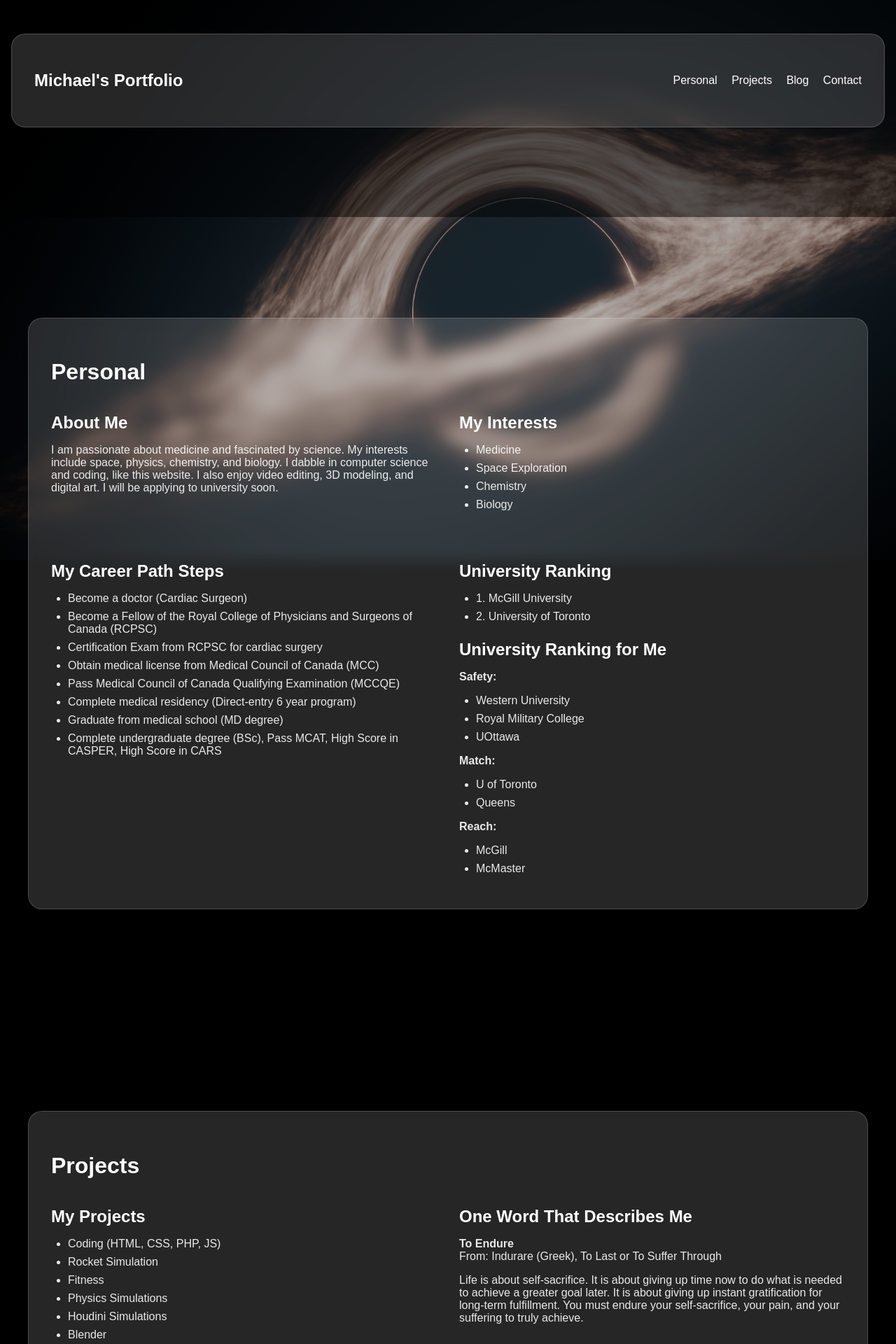
After one commit to totalylegit/mWeb, a PHP site: page /index2.html in a window 1280 px wide. The commit adds this page. Shown: the top 1920 px of the page at 70% size. Run offline with PHP 8.4, Linux system fonts and the light colour scheme.

Commit message:
2025.9.12.2 Added new Style to website (Fixed background scroll)

```diff
--- a/index.html
+++ b/index.html
@@ -13,7 +13,7 @@
   <!-- Navbar (sit on top) -->
   <div class="w3-top">
     <div class="w3-bar w3-wide w3-padding w3-card">
-      <a href="#home" class="w3-bar-item w3-button"><b>Michael's</b> Portfolio</a>
+      <a href="index2.html" class="w3-bar-item w3-button"><b>Michael's</b> Portfolio</a>
       <div class="w3-right w3-hide-small">
         <a href="#personal" class="w3-bar-item w3-button">Personal</a>
         <a href="#projects" class="w3-bar-item w3-button">Projects</a>
--- /dev/null
+++ b/index2.html
@@ -0,0 +1,397 @@
+<!DOCTYPE html>
+<html lang="en">
+<head>
+    <meta charset="UTF-8">
+    <meta name="viewport" content="width=device-width, initial-scale=1.0">
+    <title>Michael's Portfolio</title>
+    <link href="https://unpkg.com/aos@2.3.1/dist/aos.css" rel="stylesheet">
+    <script src="https://unpkg.com/aos@2.3.1/dist/aos.js"></script>
+    <script src="https://cdn.jsdelivr.net/npm/feather-icons/dist/feather.min.js"></script>
+    <style>
+        body {
+            margin: 0;
+            font-family: Arial, sans-serif;
+            background-color: #000000; /* Black body to prevent white flash */
+            color: #ffffff;
+            overflow-x: hidden;
+        }
+        .fixed-bg {
+            position: fixed;
+            top: 0;
+            left: 0;
+            width: 100%;
+            height: 100%;
+            background-size: cover;
+            background-position: center;
+            background-repeat: no-repeat;
+            background-color: #000000; /* Black fill for transparency or gaps */
+            z-index: -1;
+            transition: opacity 0.4s ease-in-out; /* Shortened for crisper fade */
+        }
+        #fixed-bg-current {
+            opacity: 1;
+        }
+        #fixed-bg-next {
+            opacity: 0;
+        }
+        .content {
+            min-height: 100vh;
+            position: relative;
+            z-index: 1;
+        }
+        .glass-card {
+            background: rgba(255, 255, 255, 0.15);
+            backdrop-filter: blur(10px);
+            -webkit-backdrop-filter: blur(10px);
+            border-radius: 20px;
+            border: 1px solid rgba(255, 255, 255, 0.18);
+            padding: 2rem;
+            margin-bottom: 5rem;
+        }
+        header {
+            padding: 3rem 1rem;
+            position: sticky;
+            top: 0;
+            z-index: 10;
+            background: rgba(0, 0, 0, 0.5);
+        }
+        nav {
+            max-width: 1200px;
+            margin: 0 auto;
+            display: flex;
+            justify-content: space-between;
+            align-items: center;
+            padding: 1rem;
+        }
+        nav h1 {
+            font-size: 1.5rem;
+            font-weight: bold;
+        }
+        nav a {
+            color: #ffffff;
+            text-decoration: none;
+            margin-left: 1rem;
+            font-size: 1rem;
+        }
+        nav a:hover {
+            color: #d1d5db;
+        }
+        main {
+            padding: 5rem 1rem;
+        }
+        .container {
+            max-width: 1200px;
+            margin: 0 auto;
+        }
+        section {
+            margin-bottom: 5rem;
+            padding: 4rem 0;
+            min-height: 100vh;
+        }
+        section h2 {
+            font-size: 2rem;
+            font-weight: bold;
+            margin-bottom: 1rem;
+        }
+        section h3 {
+            font-size: 1.5rem;
+            font-weight: bold;
+            margin-bottom: 1rem;
+        }
+        .grid {
+            display: grid;
+            gap: 2rem;
+        }
+        .grid-2 {
+            grid-template-columns: 1fr;
+        }
+        .grid-4 {
+            grid-template-columns: repeat(2, 1fr);
+            gap: 1rem;
+        }
+        @media (min-width: 768px) {
+            .grid-2 {
+                grid-template-columns: 1fr 1fr;
+            }
+            .grid-4 {
+                grid-template-columns: repeat(4, 1fr);
+            }
+        }
+        ul {
+            list-style: disc;
+            padding-left: 1.5rem;
+        }
+        ul li {
+            margin-bottom: 0.5rem;
+            opacity: 0.9;
+        }
+        p {
+            opacity: 0.9;
+            margin-bottom: 1rem;
+        }
+        form {
+            display: flex;
+            flex-direction: column;
+            gap: 1rem;
+        }
+        input, textarea {
+            padding: 0.75rem;
+            background: rgba(255, 255, 255, 0.2);
+            border: none;
+            border-radius: 0.5rem;
+            color: #ffffff;
+            font-size: 1rem;
+        }
+        input::placeholder, textarea::placeholder {
+            color: #d1d5db;
+        }
+        textarea {
+            height: 8rem;
+            resize: vertical;
+        }
+        button {
+            padding: 0.75rem 1.5rem;
+            background: rgba(255, 255, 255, 0.2);
+            border: none;
+            border-radius: 9999px;
+            color: #ffffff;
+            cursor: pointer;
+            font-size: 1rem;
+            transition: background 0.3s;
+        }
+        button:hover {
+            background: rgba(255, 255, 255, 0.3);
+        }
+        a.read-more, a.contact-link {
+            color: #93c5fd;
+            text-decoration: none;
+        }
+        a.read-more:hover, a.contact-link:hover {
+            color: #60a5fa;
+        }
+        footer {
+            padding: 3rem 1rem;
+            text-align: center;
+        }
+        footer p {
+            opacity: 0.7;
+        }
+    </style>
+</head>
+<body>
+    <div id="fixed-bg-current" class="fixed-bg" style="background-image: linear-gradient(rgba(0, 0, 0, 0.3), rgba(0, 0, 0, 0.3)), url('img/Black_Hole.png');"></div>
+    <div id="fixed-bg-next" class="fixed-bg" style="background-image: linear-gradient(rgba(0, 0, 0, 0.3), rgba(0, 0, 0, 0.3)), url('img/Black_Hole.png');"></div>
+
+    <div class="content">
+        <header>
+            <nav class="glass-card">
+                <h1>Michael's Portfolio</h1>
+                <div>
+                    <a href="#personal">Personal</a>
+                    <a href="#projects">Projects</a>
+                    <a href="#blog">Blog</a>
+                    <a href="#contact">Contact</a>
+                </div>
+            </nav>
+        </header>
+
+        <main class="container">
+            <section id="personal" data-aos="fade-up" data-bg-image="img/blackholePainting.png">
+                <div class="glass-card">
+                    <h2>Personal</h2>
+                    <div class="grid grid-2">
+                        <div>
+                            <h3>About Me</h3>
+                            <p>I am passionate about medicine and fascinated by science. My interests include space, physics, chemistry, and biology. I dabble in computer science and coding, like this website. I also enjoy video editing, 3D modeling, and digital art. I will be applying to university soon.</p>
+                        </div>
+                        <div>
+                            <h3>My Interests</h3>
+                            <ul>
+                                <li>Medicine</li>
+                                <li>Space Exploration</li>
+                                <li>Chemistry</li>
+                                <li>Biology</li>
+                            </ul>
+                        </div>
+                        <div>
+                            <h3>My Career Path Steps</h3>
+                            <ul>
+                                <li>Become a doctor (Cardiac Surgeon)</li>
+                                <li>Become a Fellow of the Royal College of Physicians and Surgeons of Canada (RCPSC)</li>
+                                <li>Certification Exam from RCPSC for cardiac surgery</li>
+                                <li>Obtain medical license from Medical Council of Canada (MCC)</li>
+                                <li>Pass Medical Council of Canada Qualifying Examination (MCCQE)</li>
+                                <li>Complete medical residency (Direct-entry 6 year program)</li>
+                                <li>Graduate from medical school (MD degree)</li>
+                                <li>Complete undergraduate degree (BSc), Pass MCAT, High Score in CASPER, High Score in CARS</li>
+                            </ul>
+                        </div>
+                        <div>
+                            <h3>University Ranking</h3>
+                            <ul>
+                                <li>1. McGill University</li>
+                                <li>2. University of Toronto</li>
+                            </ul>
+                            <h3>University Ranking for Me</h3>
+                            <p><strong>Safety:</strong></p>
+                            <ul>
+                                <li>Western University</li>
+                                <li>Royal Military College</li>
+                                <li>UOttawa</li>
+                            </ul>
+                            <p><strong>Match:</strong></p>
+                            <ul>
+                                <li>U of Toronto</li>
+                                <li>Queens</li>
+                            </ul>
+                            <p><strong>Reach:</strong></p>
+                            <ul>
+                                <li>McGill</li>
+                                <li>McMaster</li>
+                            </ul>
+                        </div>
+                    </div>
+                </div>
+            </section>
+
+            <section id="projects" data-aos="fade-up" data-bg-image="img/Earth_shot_blender.png">
+                <div class="glass-card">
+                    <h2>Projects</h2>
+                    <div class="grid grid-2">
+                        <div>
+                            <h3>My Projects</h3>
+                            <ul>
+                                <li>Coding (HTML, CSS, PHP, JS)</li>
+                                <li>Rocket Simulation</li>
+                                <li>Fitness</li>
+                                <li>Physics Simulations</li>
+                                <li>Houdini Simulations</li>
+                                <li>Blender</li>
+                                <li>Video Editing/Creation</li>
+                                <li>Chemistry</li>
+                                <li>Drawing</li>
+                                <li>(Future) 3D Printing</li>
+                            </ul>
+                        </div>
+                        <div>
+                            <h3>One Word That Describes Me</h3>
+                            <p><strong>To Endure</strong><br>From: Indurare (Greek), To Last or To Suffer Through</p>
+                            <p>Life is about self-sacrifice. It is about giving up time now to do what is needed to achieve a greater goal later. It is about giving up instant gratification for long-term fulfillment. You must endure your self-sacrifice, your pain, and your suffering to truly achieve.</p>
+                        </div>
+                    </div>
+                </div>
+            </section>
+
+            <section id="blog" data-aos="fade-up" data-bg-image="img/Untitled Planet Shot (blue).png">
+                <div class="glass-card">
+                    <h2>Blog</h2>
+                    <div>
+                        <p>Lorem ipsum dolor sit amet, consectetur adipiscing elit, sed do eiusmod tempor incididunt ut labore et dolore magna aliqua. Ut enim ad minim veniam, quis nostrud exercitation ullamco laboris nisi ut aliquip ex ea commodo consequat.</p>
+                        <p>Excepteur sint occaecat cupidatat non proident, sunt in culpa qui officia deserunt mollit anim id est laborum consectetur adipiscing elit, sed do eiusmod tempor incididunt ut labore et dolore magna aliqua.</p>
+                        <a href="#" class="read-more">Read More</a>
+                    </div>
+                    <h3>Release Notes</h3>
+                    <p>Read the latest additions to my website!</p>
+                    <a href="#" class="read-more">Read More</a>
+                </div>
+            </section>
+
+            <section id="contact" data-aos="fade-up" data-bg-image="img/Black_Hole.png">
+                <div class="glass-card">
+                    <h2>Contact</h2>
+                    <div>
+                        <p>Let's get in touch and talk about your next project.</p>
+                        <form>
+                            <input type="text" placeholder="Name">
+                            <input type="email" placeholder="Email">
+                            <input type="text" placeholder="Subject">
+                            <textarea placeholder="Message"></textarea>
+                            <button type="button">Send Message</button>
+                        </form>
+                        <h3>References</h3>
+                        <div class="grid grid-4">
+                            <div>
+                                <p><strong>YMCA</strong><br>Regional Manager<br>Phasellus eget enim eu lectus faucibus vestibulum. Suspendisse sodales pellentesque elementum.</p>
+                                <a href="#" class="contact-link">Contact</a>
+                            </div>
+                            <div>
+                                <p><strong>Jane Doe</strong><br>Architect<br>Phasellus eget enim eu lectus faucibus vestibulum. Suspendisse sodales pellentesque elementum.</p>
+                                <a href="#" class="contact-link">Contact</a>
+                            </div>
+                            <div>
+                                <p><strong>Mike Ross</strong><br>Architect<br>Phasellus eget enim eu lectus faucibus vestibulum. Suspendisse sodales pellentesque elementum.</p>
+                                <a href="#" class="contact-link">Contact</a>
+                            </div>
+                            <div>
+                                <p><strong>Dan Star</strong><br>Architect<br>Phasellus eget enim eu lectus faucibus vestibulum. Suspendisse sodales pellentesque elementum.</p>
+                                <a href="#" class="contact-link">Contact</a>
+                            </div>
+                        </div>
+                    </div>
+                </div>
+            </section>
+        </main>
+
+        <footer>
+            <div class="container">
+                <div class="glass-card">
+                    <p>Powered by w3.css | © 2025 Michael's Portfolio</p>
+                </div>
+            </div>
+        </footer>
+    </div>
+
+    <script>
+        document.addEventListener('DOMContentLoaded', () => {
+            // Preload images with error handling
+            const imagePaths = [
+                'img/Black_Hole.png',
+                'img/blackholePainting.png',
+                'img/Earth_shot_blender.png',
+                'img/Untitled Planet Shot (blue).png'
+            ];
+            imagePaths.forEach(path => {
+                const img = new Image();
+                img.src = path;
+                img.onload = () => console.log(`Loaded: ${path}`);
+                img.onerror = () => console.error(`Failed to load: ${path}`);
+            });
+
+            const bgCurrent = document.getElementById('fixed-bg-current');
+            const bgNext = document.getElementById('fixed-bg-next');
+            const sections = document.querySelectorAll('section[data-bg-image]');
+            let isTransitioning = false;
+
+            const observer = new IntersectionObserver((entries) => {
+                if (isTransitioning) return;
+                let activeSection = null;
+                entries.forEach(entry => {
+                    if (entry.isIntersecting) {
+                        activeSection = entry.target;
+                    }
+                });
+                if (activeSection) {
+                    const bgImage = activeSection.getAttribute('data-bg-image');
+                    isTransitioning = true;
+                    bgNext.style.backgroundImage = `linear-gradient(rgba(0, 0, 0, 0.3), rgba(0, 0, 0, 0.3)), url('${bgImage}')`;
+                    bgNext.style.opacity = '1';
+                    bgCurrent.style.opacity = '0';
+                    setTimeout(() => {
+                        bgCurrent.style.backgroundImage = bgNext.style.backgroundImage;
+                        bgCurrent.style.opacity = '1';
+                        bgNext.style.opacity = '0';
+                        isTransitioning = false;
+                    }, 200); // Shortened for less overlay overlap
+                }
+            }, {
+                threshold: 0.5 // Switch at 50% visibility
+            });
+
+            sections.forEach(section => observer.observe(section));
+
+            AOS.init();
+            feather.replace();
+        });
+    </script>
+</body>
+</html>
```
Also changed, not shown: istyles.css (added, +168 -0 lines), styles.css (+15 -0 lines), img/Untitled Planet shot (blue).png (added).
